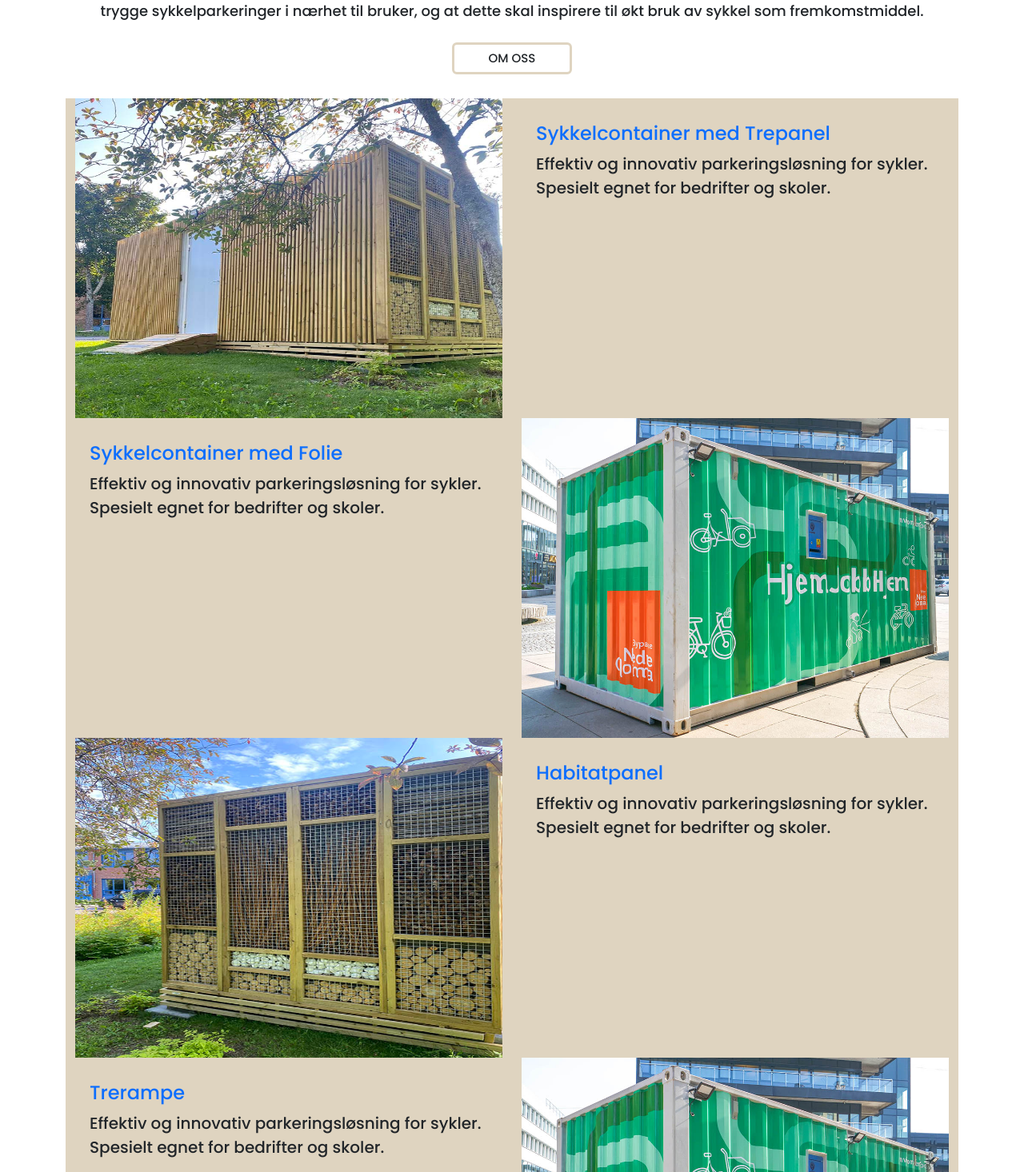
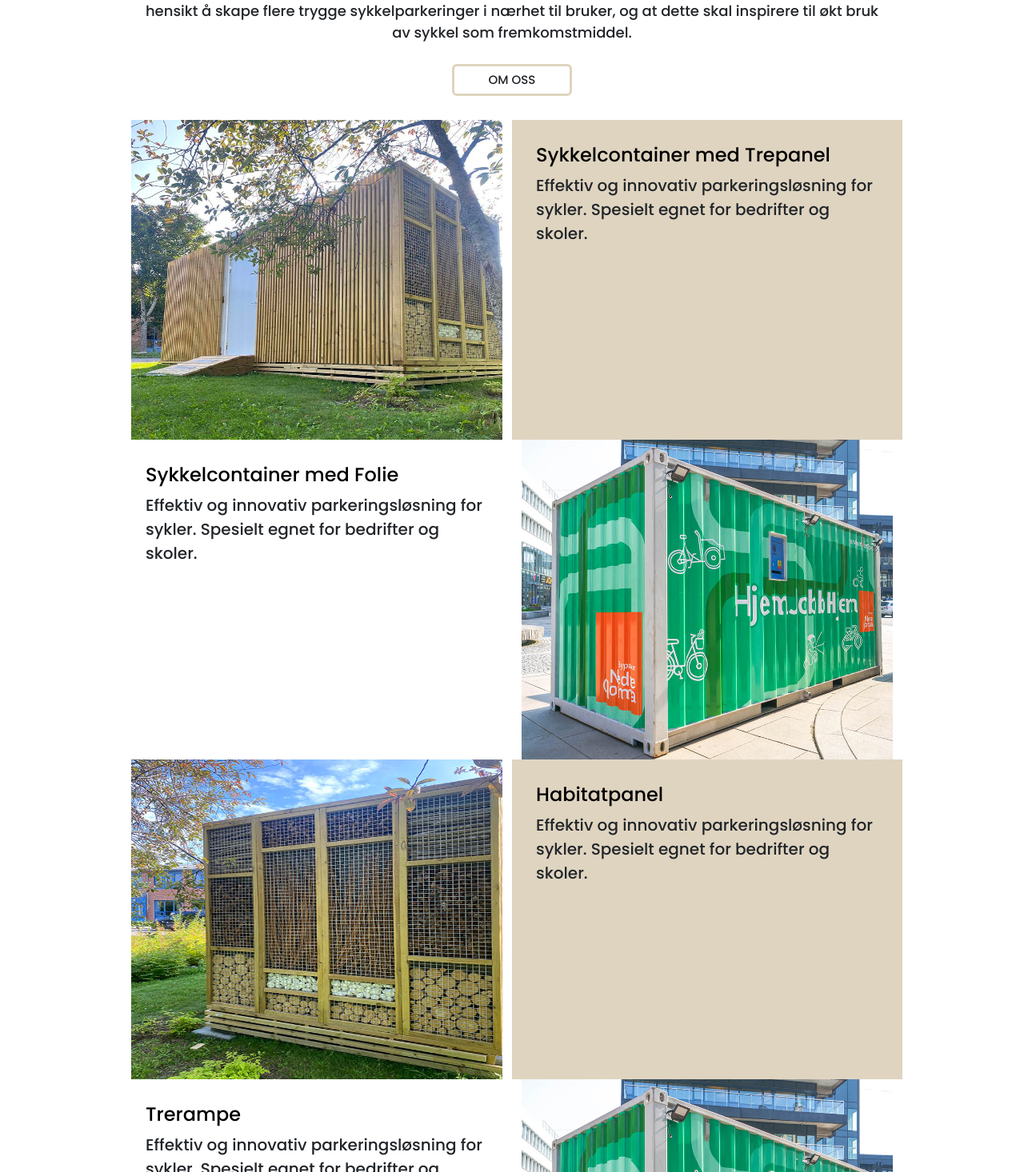
Before and after one commit to Noroff-FEU-Assignments/project-exam-2-lonsoien, a React (Create React App) app in the folder project-exam-2-lonsoien/: page / in a window 1280 px wide. Shown: the part 764-2230 px from the top of the page at 80% size. Built offline with nearby package versions, Linux system fonts and the light colour scheme; no server answers; a web font is replaced by a local one.

Commit message:
scss styling

```diff
--- a/project-exam-2-lonsoien/src/components/home/Home.js
+++ b/project-exam-2-lonsoien/src/components/home/Home.js
@@ -34,7 +34,7 @@
         </div>
 
         <Container>
-          <Row style={{backgroundColor: '#DFD4C0'}}>
+          <Row>
             <Col md={6}>
             <img className="d-block w-100" style={{height: "400px"}}
               src={Sykkelcontainer1}
@@ -42,15 +42,15 @@
             />
             </Col>
 
-            <Col md={6} className="trepanel" style={{padding: "30px"}}>
-            <Link to="/ContainerTrepanel" className="text-decoration-none">
+            <Col md={6} className="trepanel" style={{padding: "30px", backgroundColor: '#DFD4C0'}}>
+            <Link to="/ContainerTrepanel" className="text-decoration-none" style={{color: 'black'}}>
                 <h4>Sykkelcontainer med Trepanel</h4>
                 </Link>
                 <p style={{fontSize: "20px"}}>Effektiv og innovativ parkeringsløsning for sykler. Spesielt egnet for bedrifter og skoler.</p>
             </Col>
 
             <Col md={6} style={{padding: "30px"}}>
-            <Link to="/ContainerFolie" className="text-decoration-none">
+            <Link to="/ContainerFolie" className="text-decoration-none" style={{color: 'black'}}>
             <h4>Sykkelcontainer med Folie</h4>
                 </Link>
                 <p style={{fontSize: "20px"}}>Effektiv og innovativ parkeringsløsning for sykler. Spesielt egnet for bedrifter og skoler.</p>
@@ -70,15 +70,15 @@
             />
             </Col>
 
-            <Col md={6} style={{padding: "30px"}}>
-            <Link to="/Habitatpanel" className="text-decoration-none">
+            <Col md={6} style={{padding: "30px", backgroundColor: '#DFD4C0'}}>
+            <Link to="/Habitatpanel" className="text-decoration-none" style={{color: 'black'}}>
             <h4>Habitatpanel</h4>
                 </Link>
                 <p style={{fontSize: "20px"}}>Effektiv og innovativ parkeringsløsning for sykler. Spesielt egnet for bedrifter og skoler.</p>
             </Col>
 
             <Col md={6} style={{padding: "30px"}}>
-            <Link to="/Trerampe" className="text-decoration-none">
+            <Link to="/Trerampe" className="text-decoration-none" style={{color: 'black'}}>
             <h4>Trerampe</h4>
                 </Link>
                 <p style={{fontSize: "20px"}}>Effektiv og innovativ parkeringsløsning for sykler. Spesielt egnet for bedrifter og skoler.</p>
@@ -98,8 +98,8 @@
             />
             </Col>
 
-            <Col md={6} style={{padding: "30px"}}>
-            <Link to="/Sykkelhotell" className="text-decoration-none">
+            <Col md={6} style={{padding: "30px", backgroundColor: '#DFD4C0'}}>
+            <Link to="/Sykkelhotell" className="text-decoration-none" style={{color: 'black'}}>
             <h4>Sykkelhotell</h4>
                 </Link>
                 <p style={{fontSize: "20px"}}>Effektiv og innovativ parkeringsløsning for sykler. Spesielt egnet for bedrifter og skoler.</p>
--- /dev/null
+++ b/project-exam-2-lonsoien/src/sass/partials/_form.scss
@@ -0,0 +1,33 @@
+
+  form {
+    margin: 2rem;
+    padding: 1rem;
+  }
+
+  input,
+  textarea {
+    display: block;
+    margin-top: 10px;
+    font-size: 1rem;
+    width: 290px;
+    border-radius: 10px;
+  }
+
+  button {
+    display: block;
+    margin-top: 15px;
+    background-color: #FFFFFF;
+    width: 90px;
+    border-radius: 15px;
+  }
+
+  span {
+    color: red;
+    font-size: 0.8em;
+  }
+
+  .form-error {
+      background: #fbb;
+      color: darkred;
+      padding: 0.5rem 1rem;
+  }
--- a/project-exam-2-lonsoien/src/sass/style.scss
+++ b/project-exam-2-lonsoien/src/sass/style.scss
@@ -13,6 +13,11 @@
 @import "~bootstrap/scss/bootstrap";
 
 //
+
+.container {
+    max-width: 1000px;
+    margin: 1rem, auto;
+  }
 
 .container-home {
     text-align: center;
@@ -45,3 +50,4 @@
 @import "./partials/typography";
 @import "./partials/nav";
 @import "./partials//footer";
+@import "./partials/form";
```
